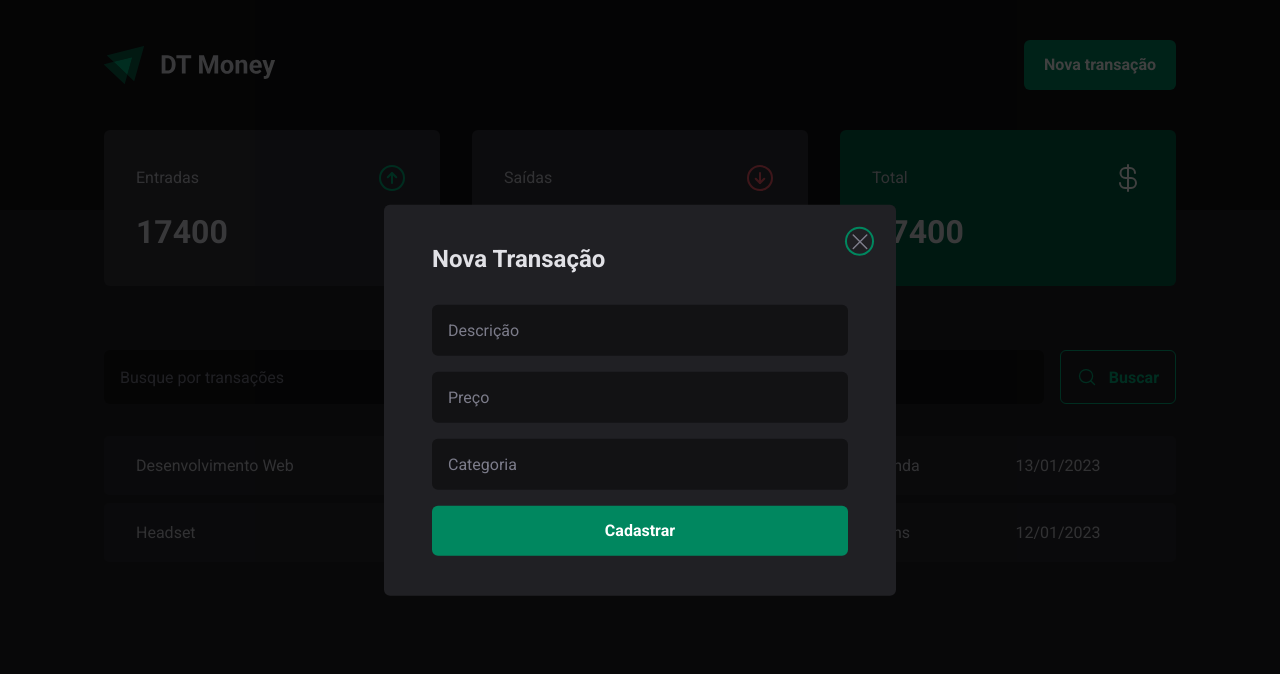
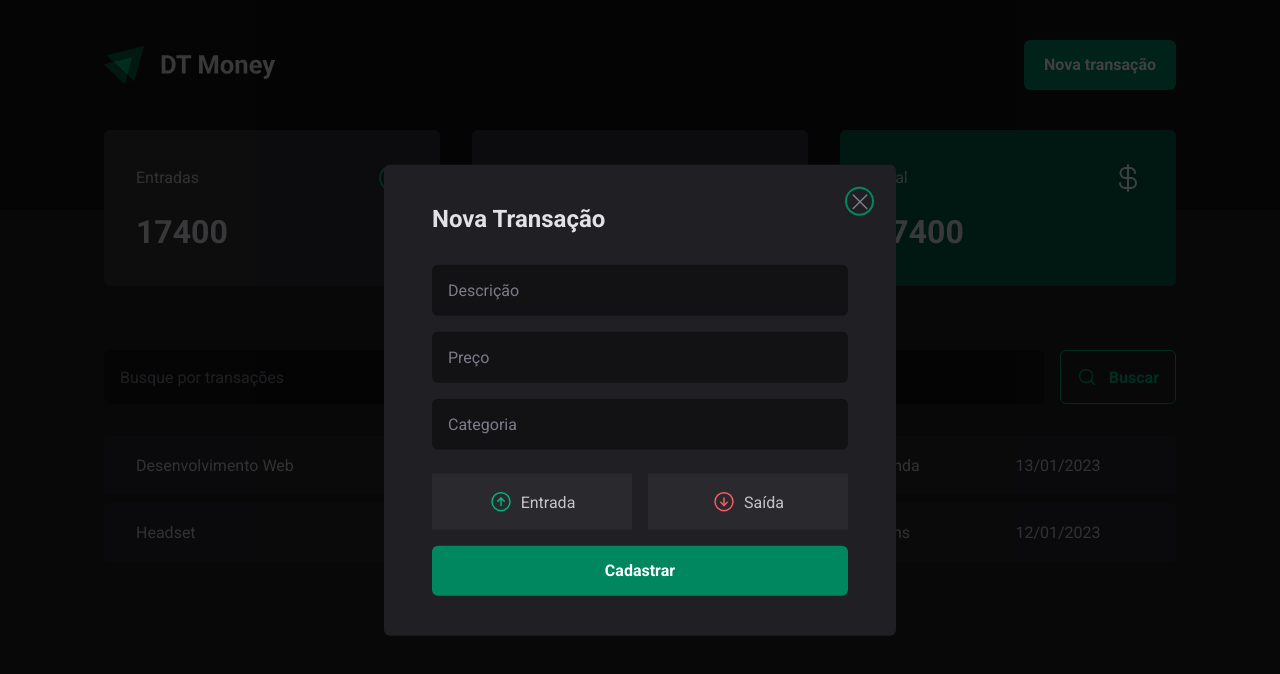
Before and after one commit to AndersonNascimentoAFSN/Ignite-DT-Money, a React (Vite) app: page / in a window 1280 px wide. Both pictures are taken after a click on the button "Nova transação". Shown: the top 674 px of the page. Built offline with nearby package versions, Linux system fonts and the light colour scheme.

Commit message:
add buttons income and outcome

```diff
--- a/src/components/NewTransactionModal/index.tsx
+++ b/src/components/NewTransactionModal/index.tsx
@@ -5,7 +5,16 @@ import { Button } from "../Button";
 
 import { Input } from "../Input";
 
-import { Content, FormTransactionModal, CloseButton, Overlay } from "./styles";
+import {
+  Content,
+  FormTransactionModal,
+  CloseButton,
+  Overlay,
+  TransactionType,
+  TransactionTypeButton,
+  ArrowCircleUpIcon,
+  ArrowCircleDownIcon,
+} from "./styles";
 
 export function NewTransactionModal() {
   return (
@@ -17,7 +26,7 @@ export function NewTransactionModal() {
 
         <Dialog.Close asChild aria-label="Close">
           <CloseButton>
-            <X size={24}/>
+            <X size={24} />
           </CloseButton>
         </Dialog.Close>
 
@@ -26,6 +35,18 @@ export function NewTransactionModal() {
           <Input type="number" placeholder="Preço" required />
           <Input type="text" placeholder="Categoria" required />
 
+          <TransactionType>
+            <TransactionTypeButton>
+              <ArrowCircleUpIcon />
+              Entrada
+            </TransactionTypeButton>
+
+            <TransactionTypeButton>
+              <ArrowCircleDownIcon />
+              Saída
+            </TransactionTypeButton>
+          </TransactionType>
+
           <Button type="submit">Cadastrar</Button>
         </FormTransactionModal>
       </Content>
--- a/src/components/NewTransactionModal/styles.ts
+++ b/src/components/NewTransactionModal/styles.ts
@@ -1,4 +1,5 @@
 import * as Dialog from "@radix-ui/react-dialog";
+import { ArrowCircleDown, ArrowCircleUp } from "phosphor-react";
 
 import styled from "styled-components";
 
@@ -51,7 +52,7 @@ export const CloseButton = styled.button`
 
   align-items: center;
   justify-content: center;
-  color: ${props => props.theme.colors["gray-500"]};
+  color: ${(props) => props.theme.colors["gray-500"]};
 
   position: absolute;
   top: 1.5rem;
@@ -61,3 +62,39 @@ export const CloseButton = styled.button`
     color: white;
   }
 `;
+
+export const TransactionType = styled.div`
+  display: grid;
+  grid-template-columns: repeat(2, 1fr);
+  gap: 1rem;
+  margin-top: 0.5rem;
+`;
+
+
+export const TransactionTypeButton = styled.button`
+  background-color: ${(props) => props.theme.colors["gray-700"]};
+  padding: 1rem;
+  display: flex;
+  align-items: center;
+  justify-content: center;
+  gap: 0.5rem;
+  cursor: pointer;
+  border: 0;
+  color: ${(props) => props.theme.colors["gray-300"]};
+
+  &:hover {
+    background-color: ${(props) => props.theme.colors["gray-600"]};
+    transition: background-color 0.2s;
+  }
+
+`;
+
+export const ArrowCircleUpIcon = styled(ArrowCircleUp).attrs((props) => ({
+  size: 24,
+  color: props.theme.colors["green-300"],
+}))``;
+
+export const ArrowCircleDownIcon = styled(ArrowCircleDown).attrs((props) => ({
+  size: 24,
+  color: props.theme.colors["red-300"],
+}))``;
```
